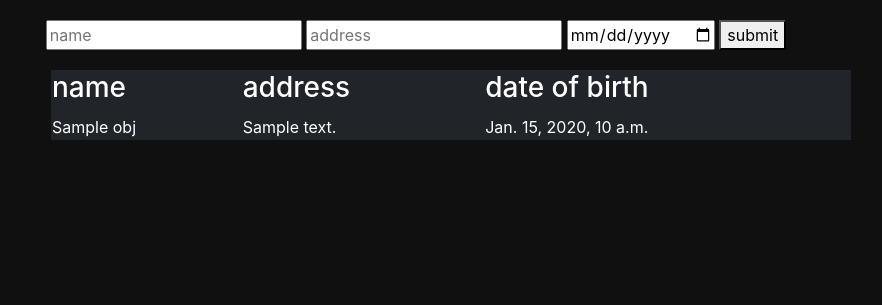
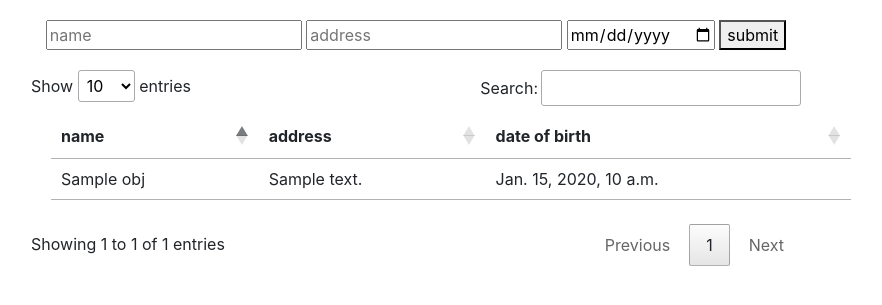
Before and after one commit to mukulvashisht1026/simple_form_using_ajax_in_Django, a Django app: template table/templates/table/base.html in a window 1280 px wide. Shown: the top 305 px of the page, without its empty margins (224-1106 px from the left). Run offline with Django 3.2, Linux system fonts and the light colour scheme; the template is opened without the code that fills it: most values are stand-ins (such as "Sample title", 1, 10 or a date in 2020); some libraries are stand-ins or nearby versions.

Commit message:
data table using jQuery

```diff
--- a/table/templates/table/base.html
+++ b/table/templates/table/base.html
@@ -7,10 +7,11 @@
 
     <!-- Bootstrap CSS -->
     <link rel="stylesheet" href="https://stackpath.bootstrapcdn.com/bootstrap/4.1.3/css/bootstrap.min.css" integrity="sha384-MCw98/SFnGE8fJT3GXwEOngsV7Zt27NXFoaoApmYm81iuXoPkFOJwJ8ERdknLPMO" crossorigin="anonymous">
+    <link rel="stylesheet" type="text/css" href="https://cdn.datatables.net/1.10.19/css/jquery.dataTables.css">
 
 	<title>person table</title>
 </head>
-<body class="container" style="background-color: #101010">
+<body class="container" >
 	<center>
 <div class="container">
 		<form style="margin: 20px 20px 20px 20px" id="form" method="post" action="{% url 'table' %}">
@@ -24,15 +25,17 @@
 
 
 		<div class="container" style="width: 800px">
-		<table id="table-data" width="800px" style="margin: 20px 20px 20px 20px" class="table-dark"><tbody>
-		<tr>
-			<td><h3>name</h3></td>
-			<td><h3>address</h3></td>
-			<td><h3>date of birth</h3></td>
+		<table id="table-data" width="800px" style="margin: 20px 20px 20px 20px" >
+		<thead><tr>
+			<th>name </th>
+			<th>address</th>
+			<th>date of birth</th>
 
-		</tr>
+		</tr></thead>
+		<tbody>
 		{% for i in obj %}
-		<tr>
+
+		<tr id="tr_Id">
 			<td>{{i.name}}</td>
 			<td >{{i.address}}</td>
 			<td>{{i.DOB}}</td>
@@ -53,6 +56,14 @@
     <script src="https://cdnjs.cloudflare.com/ajax/libs/popper.js/1.14.3/umd/popper.min.js" integrity="sha384-ZMP7rVo3mIykV+2+9J3UJ46jBk0WLaUAdn689aCwoqbBJiSnjAK/l8WvCWPIPm49" crossorigin="anonymous"></script>
     <script src="https://stackpath.bootstrapcdn.com/bootstrap/4.1.3/js/bootstrap.min.js" integrity="sha384-ChfqqxuZUCnJSK3+MXmPNIyE6ZbWh2IMqE241rYiqJxyMiZ6OW/JmZQ5stwEULTy" crossorigin="anonymous"></script>
     <script src="https://ajax.googleapis.com/ajax/libs/jquery/3.3.1/jquery.min.js"></script>
+   <script type="text/javascript" charset="utf8" src="https://cdn.datatables.net/1.10.19/js/jquery.dataTables.js"></script>
+
+
+<script type="text/javascript">
+    $(document).ready(function () {
+        $('#table-data').dataTable();
+    });
+</script>
 <script>
 
 	$(document).on('submit','#form',function(e){
@@ -69,10 +80,18 @@
 			},
 			success : function(){
 			//	$("#table-data").append("<td>"+$("#msg_input").val()+"</td><td>"+$("#address_inp").val()+"</td><td>"+$("#dob").val()+",</td>");
-				$("#table-data").find('tbody')
-    .append($('<tr>').append(
+				/*$("#table-data").find('tbody')
+    .append($("#tr_Id").append(
 "<td>"+$("#msg_input").val()+"</td><td>"+$("#address_inp").val()+"</td><td>"+$("#dob").val()+",</td>"
-    	));
+    	));*/
+var table_data = $("#table-data").DataTable()
+    	table_data.row.add([
+    		$("#msg_input").val(),
+    		$("#address_inp").val(),
+    		$("#dob").val()
+    	]).draw()
+
+
 				$("#msg_input").val('');
 				$("#address_inp").val('');
 				$("#dob").val('');
@@ -81,6 +100,8 @@
 		});
 
 	});
+
+
 </script>
      </body>
 </html>
```
Also changed, not shown: db.sqlite3.
